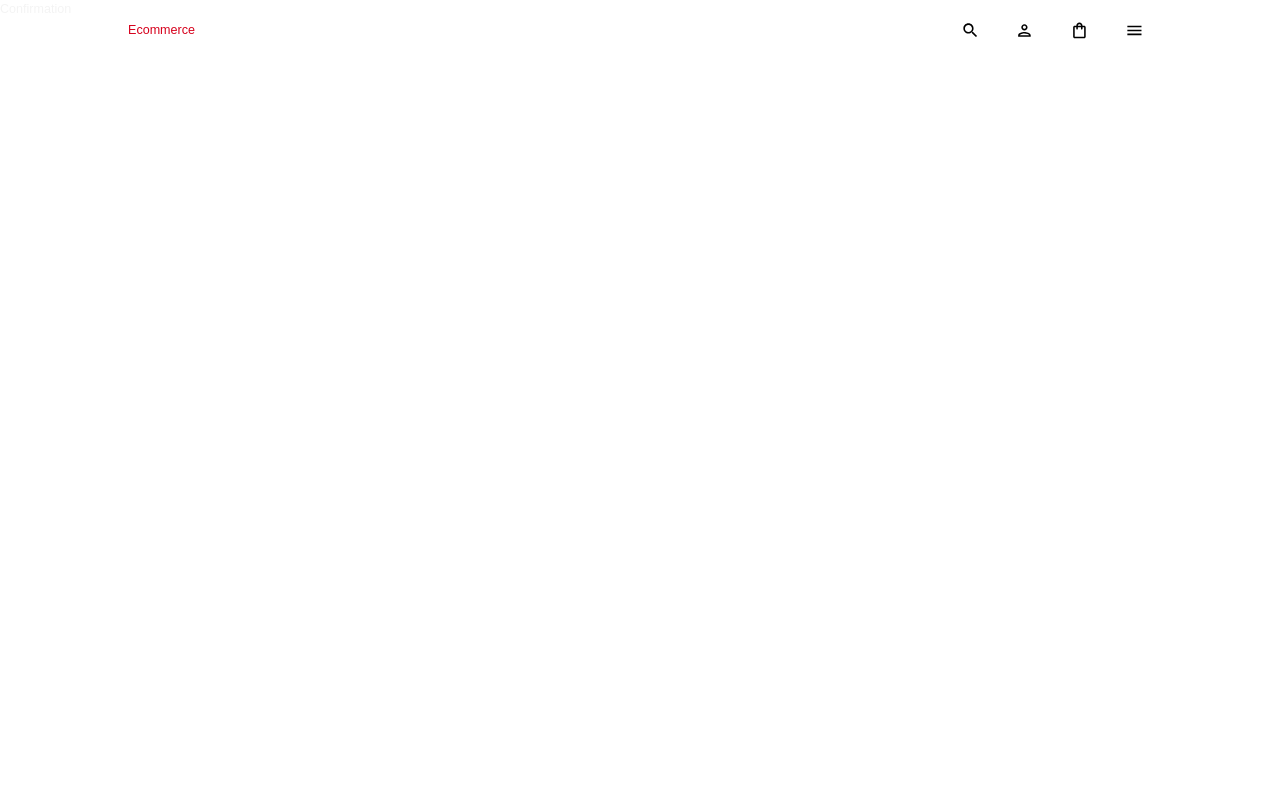
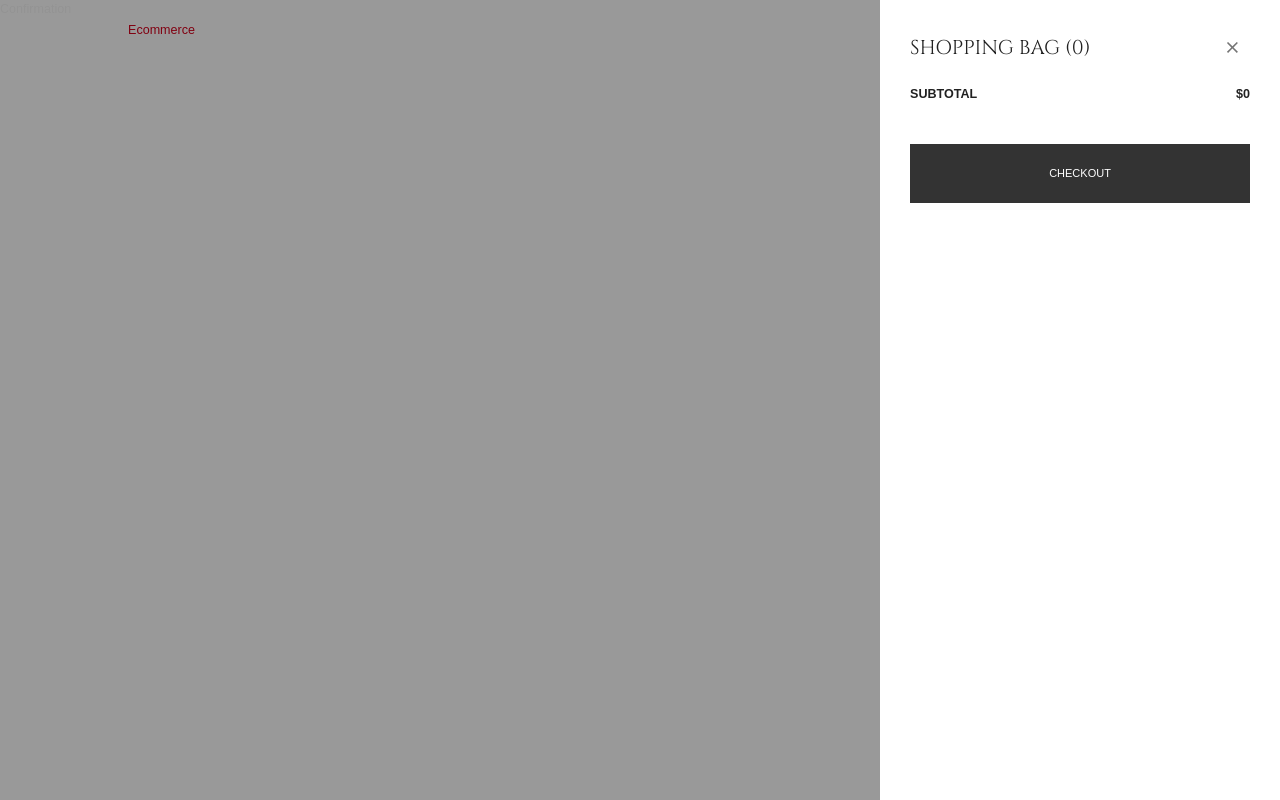
Before and after one commit to mohamedkhairy17696/ecommerce-project, a React (Create React App) app in the folder client/: page /checkout/success in a window 1280 px wide. Both pictures are taken after a click on the button 1079 px from the left and 30 px from the top of the page. Built offline with nearby package versions, Linux system fonts and the light colour scheme; a web font is replaced by a local one.

Commit message:
RTK and CartMenu

```diff
--- a/client/src/App.js
+++ b/client/src/App.js
@@ -5,6 +5,7 @@
 import Checout from "./pages/checkout/Checout";
 import Confirmation from "./pages/checkout/Confirmation";
 import Navbar from "./pages/global/Navbar";
+import CartMenu from "./pages/global/CartMenu";
 
 const ScrollToTop = () => {
   const { pathname } = useLocation();
@@ -26,6 +27,7 @@
           <Route path="checkout" element={<Checout />} />
           <Route path="checkout/success" element={<Confirmation />} />
         </Routes>
+        <CartMenu />
       </BrowserRouter>
     </div>
   );
--- a/client/src/index.js
+++ b/client/src/index.js
@@ -6,13 +6,20 @@
 import { CssBaseline } from "@mui/material";
 import { theme } from "./theme";
 import { Provider } from "react-redux";
+import { configureStore } from "@reduxjs/toolkit";
+import cartReducer from "./state";
 
+const store = configureStore({
+  reducer: { cart: cartReducer },
+});
 const root = ReactDOM.createRoot(document.getElementById("root"));
 root.render(
   <React.StrictMode>
-    <ThemeProvider theme={theme}>
-      <CssBaseline />
-      <App />
-    </ThemeProvider>
+    <Provider store={store}>
+      <ThemeProvider theme={theme}>
+        <CssBaseline />
+        <App />
+      </ThemeProvider>
+    </Provider>
   </React.StrictMode>
 );
--- /dev/null
+++ b/client/src/pages/global/CartMenu.jsx
@@ -0,0 +1,152 @@
+import { Box, Button, Divider, IconButton, Typography } from "@mui/material";
+import { useSelector, useDispatch } from "react-redux";
+import CloseIcon from "@mui/icons-material/Close";
+import AddIcon from "@mui/icons-material/Add";
+import RemoveIcon from "@mui/icons-material/Remove";
+import styled from "@emotion/styled";
+import { shades } from "../../theme";
+import {
+  decreaseCount,
+  increaseCount,
+  removeFromCart,
+  setIsCartOpen,
+} from "../../state";
+import { useNavigate } from "react-router-dom";
+const FlexBox = styled(Box)`
+  display: flex;
+  justify-content: space-between;
+  align-items: center;
+`;
+const CartMenu = () => {
+  const navigate = useNavigate();
+  const dispatch = useDispatch();
+  const cart = useSelector((state) => state.cart.cart);
+  const isCartOpen = useSelector((state) => state.cart.isCartOpen);
+
+  const totalPrice = cart.reduce((total, item) => {
+    return total + item.count * item.attributes.price;
+  }, 0);
+
+  return (
+    <Box
+      display={isCartOpen ? "block" : "none"}
+      backgroundColor="rgba(0, 0, 0, 0.4)"
+      position="fixed"
+      zIndex={10}
+      width="100%"
+      height="100%"
+      left="0"
+      top="0"
+      overflow="auto"
+    >
+      <Box
+        position="fixed"
+        right="0"
+        bottom="0"
+        width="max(400px, 30%)"
+        height="100%"
+        backgroundColor="white"
+      >
+        <Box padding="30px" overflow="auto" height="100%">
+          {/* Header */}
+          <FlexBox mb="15px">
+            <Typography variant="h3">SHOPPING BAG ({cart.length})</Typography>
+            <IconButton onClick={() => dispatch(setIsCartOpen({}))}>
+              <CloseIcon />
+            </IconButton>
+          </FlexBox>
+
+          {/* Cart List */}
+          <Box>
+            {cart.map((item) => (
+              <Box key={`${item.attributes.name}-${item.id}`}>
+                <FlexBox p="15px 0">
+                  <Box flex="1 1 40%">
+                    <img
+                      alt={item?.name}
+                      width="123px"
+                      height="164px"
+                      src={`http://localhost:2000${item?.attributes?.image?.data?.attributes?.formats?.medium?.url}`}
+                    />
+                  </Box>
+                  <Box flex="1 1 60%">
+                    <FlexBox mb="5px">
+                      <Typography fontWeight="bold">
+                        {item.attributes.name}
+                      </Typography>
+                      <IconButton
+                        onClick={() =>
+                          dispatch(removeFromCart({ id: item.id }))
+                        }
+                      >
+                        <CloseIcon />
+                      </IconButton>
+                    </FlexBox>
+                    <Typography>{item.attributes.shortDescription}</Typography>
+                    <FlexBox m="15px 0">
+                      <Box
+                        display="flex"
+                        alignItems="center"
+                        border={`1.5px solid ${shades.neutral[500]}`}
+                      >
+                        <IconButton
+                          onClick={() =>
+                            dispatch(decreaseCount({ id: item.id }))
+                          }
+                        >
+                          <RemoveIcon />
+                        </IconButton>
+                        <Typography>{item.count}</Typography>
+                        <IconButton
+                          onClick={() =>
+                            dispatch(increaseCount({ id: item.id }))
+                          }
+                        >
+                          <AddIcon />
+                        </IconButton>
+                      </Box>
+                      {/* Price */}
+                      <Typography fontWeight="bold">
+                        ${item.attributes.price}
+                      </Typography>
+                    </FlexBox>
+                  </Box>
+                </FlexBox>
+                <Divider />
+              </Box>
+            ))}
+          </Box>
+
+          {/* Action */}
+          <Box m="20px 0">
+            <FlexBox m="20px 0">
+              <Typography fontWeight="bold">SUBTOTAL</Typography>
+              <Typography fontWeight="bold">${totalPrice}</Typography>
+            </FlexBox>
+            <Button
+              sx={{
+                backgroundColor: shades.primary[400],
+                color: "white",
+                borderRadius: 0,
+                minWidth: "100%",
+                padding: "20px 40px",
+                m: "20px 0",
+                "&:hover": {
+                  color: shades.primary[700],
+                },
+              }}
+              onClick={() => {
+                navigate("/checkout");
+                dispatch(setIsCartOpen({}));
+              }}
+            >
+              CHECKOUT
+            </Button>
+          </Box>
+        </Box>
+      </Box>
+    </Box>
+  );
+};
+
+export default CartMenu;
--- a/client/src/pages/global/Navbar.jsx
+++ b/client/src/pages/global/Navbar.jsx
@@ -1,4 +1,4 @@
-import { Box, IconButton } from "@mui/material";
+import { Badge, Box, IconButton } from "@mui/material";
 import {
   SearchOutlined,
   PersonOutlined,
@@ -7,9 +7,13 @@
 } from "@mui/icons-material";
 import { useNavigate } from "react-router-dom";
 import { shades } from "../../theme";
+import { useDispatch, useSelector } from "react-redux";
+import { setIsCartOpen } from "../../state";
 
 const Navbar = () => {
   const navigate = useNavigate();
+  const dispatch = useDispatch();
+  const cart = useSelector((state) => state.cart.cart);
   return (
     <Box
       display="flex"
@@ -49,9 +53,27 @@
           <IconButton>
             <PersonOutlined sx={{ color: "black" }} />
           </IconButton>{" "}
-          <IconButton>
-            <ShoppingBagOutlined sx={{ color: "black" }} />
-          </IconButton>{" "}
+          <Badge
+            badgeContent={cart.length}
+            color="secondary"
+            invisible={cart.length === 0}
+            sx={{
+              "& .MuiBadge-badge": {
+                right: 5,
+                top: 5,
+                padding: "0 4px",
+                height: "14px",
+                minWidth: "13px",
+              },
+            }}
+          >
+            <IconButton
+              onClick={() => dispatch(setIsCartOpen())}
+              sx={{ color: "black" }}
+            >
+              <ShoppingBagOutlined sx={{ color: "black" }} />
+            </IconButton>
+          </Badge>
           <IconButton>
             <MenuOutlined sx={{ color: "black" }} />
           </IconButton>
--- a/client/src/state/index.jsx
+++ b/client/src/state/index.jsx
@@ -0,0 +1,53 @@
+import { createSlice } from "@reduxjs/toolkit";
+
+const initialState = {
+  isCartOpen: false,
+  cart: [],
+  items: [],
+};
+
+export const cartSlice = createSlice({
+  name: "cart",
+  initialState,
+  reducers: {
+    setItems: (state, action) => {
+      state.items = action.payload;
+    },
+    addToCart: (state, action) => {
+      state.cart = [...state.cart, action.payload.item];
+    },
+    removeFromCart: (state, action) => {
+      state.cart = state.cart((item) => item.id !== action.payload.id);
+    },
+    increaseCount: (state, action) => {
+      state.cart = state.cart.map((item) => {
+        if (item.id === action.payload.id) {
+          item.count++;
+        }
+        return item;
+      });
+    },
+    decreaseCount: (state, action) => {
+      state.cart = state.cart.map((item) => {
+        if (item.id === action.payload.id) {
+          item.count--;
+        }
+        return item;
+      });
+    },
+    setIsCartOpen: (state) => {
+      state.isCartOpen = !state.isCartOpen;
+    },
+  },
+});
+
+export const {
+  setItems,
+  addToCart,
+  removeFromCart,
+  increaseCount,
+  decreaseCount,
+  setIsCartOpen,
+} = cartSlice.actions;
+
+export default cartSlice.reducer;
```
